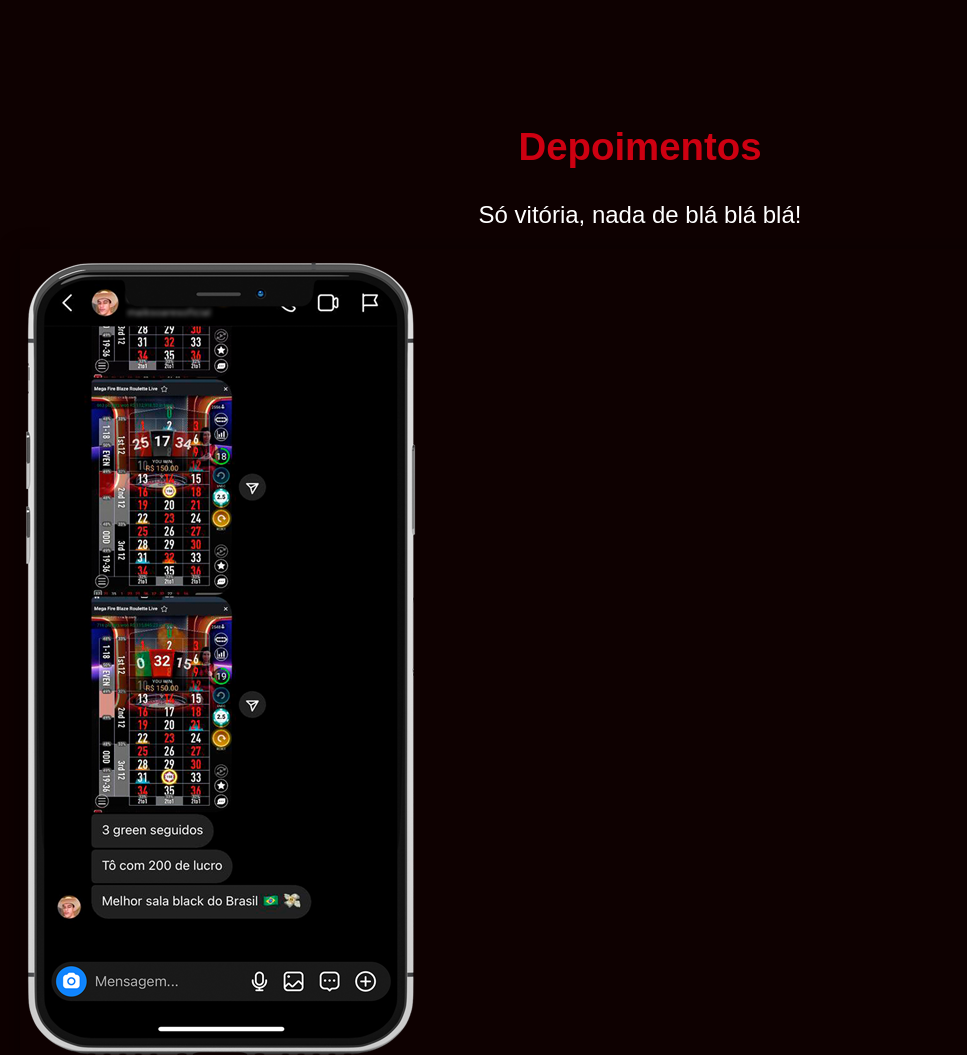
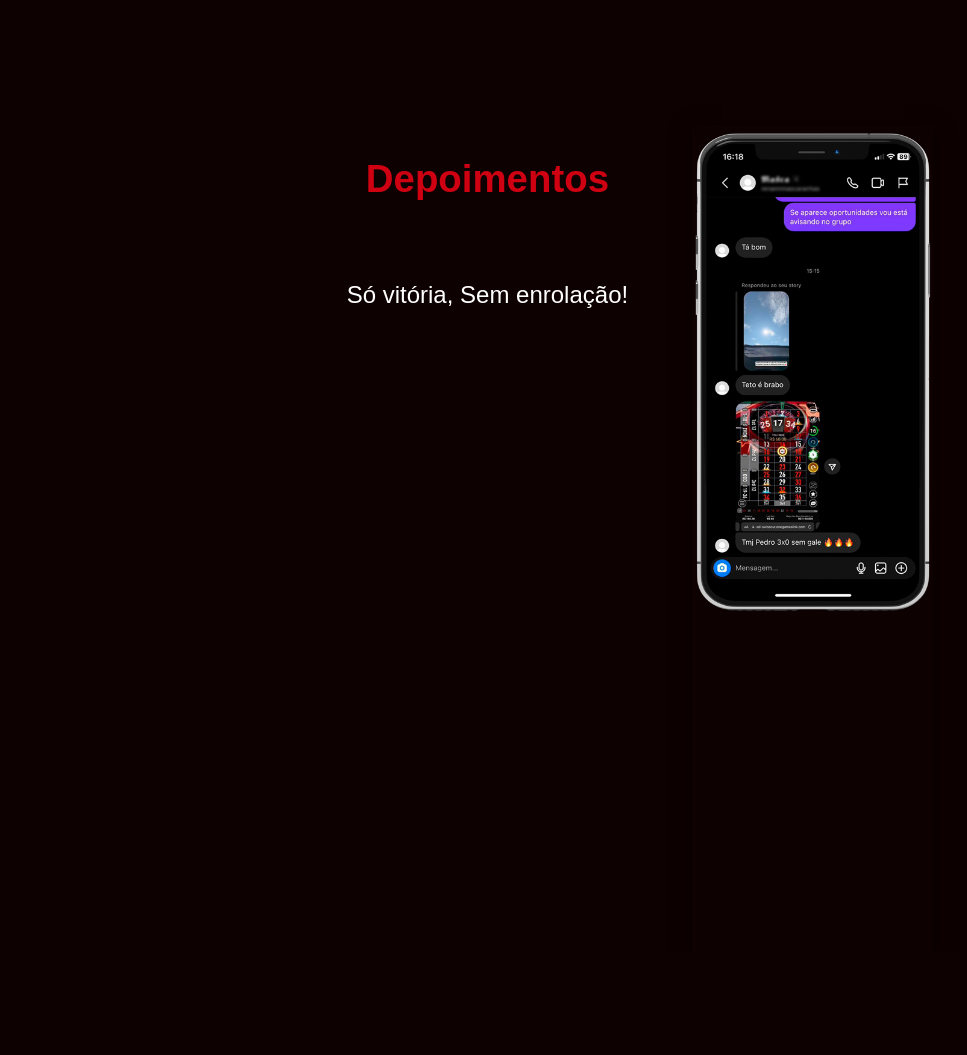
Before and after one commit to LucasViniciusNunesCosta/SpotAcademy, a plain HTML site: page assets/index.html in a window 1280 px wide. Shown: the part 954-2009 px from the top of the page, without its empty margins (0-967 px from the left). After the commit the page ends 1907 px from the top, so only its background shows below. Drawn offline with Linux system fonts and the light colour scheme.

Commit message:
:style: estilizando secao de depoimentos

```diff
--- a/assets/index.html
+++ b/assets/index.html
@@ -59,17 +59,17 @@
     <div class="depoimentos__container">
         <div class="depoimentos__informacao">
             <h2 class="depoimentos__title">Depoimentos</h2>
-            <h3 class="depoimentos__subtitles">Só vitória, nada de blá blá blá!</h3>
+            <h3 class="depoimentos__subtitles">Só vitória, Sem enrolação!</h3>
         </div>
         <div class="slider">
           <div data-slide="slide" class="slide">
             <div class="slide-items">
-              <img src="Print-02.png" alt="Img" id="img">
-              <img src="Print-03.png" alt="Img" id="img">
-              <img src="Print-04.png" alt="Img" id="img">
-              <img src="Print-05.png" alt="Img" id="img">
-              <img src="Print-06.png" alt="Img" id="img">
-              <img src="Print-07.png" alt="Img" id="img">
+              <img src="Print-02.png" alt="Img" id="img" class="depoimento__img">
+              <img src="Print-03.png" alt="Img" id="img" class="depoimento__img">
+              <img src="Print-04.png" alt="Img" id="img" class="depoimento__img">
+              <img src="Print-05.png" alt="Img" id="img" class="depoimento__img">
+              <img src="Print-06.png" alt="Img" id="img" class="depoimento__img">
+              <img src="Print-07.png" alt="Img" id="img" class="depoimento__img">
             <div>
             <nav class="slide-nav">
               <div class="slide-thumb"></div>
--- a/assets/script.js
+++ b/assets/script.js
@@ -44,7 +44,7 @@ class SlideStories {
 
     autoSlide() {
       clearTimeout(this.timeout);
-      this.timeout = setTimeout(this.next, 5000);
+      this.timeout = setTimeout(this.next, 2500);
     }
 
     init() {
--- a/assets/style.css
+++ b/assets/style.css
@@ -105,9 +105,18 @@ body{
 }
 .depoimentos__container{
     margin-top: 8rem;
+    display: flex;
+    align-items: center;
+    justify-content: center;
+    gap: 4rem;
+    height: 80vh;
 }
 .depoimentos__informacao{
-    text-align: center;
+    display: flex;
+    height: 100%;
+    flex-direction: column;
+    gap: 3rem;
+    align-items: center;
 }
 .depoimentos__title{
     color: #ce0011;
@@ -122,29 +131,14 @@ body{
     font-size: 1.5rem;
     font-weight: 400;
 }
+.depoimento__img{
+    height: 60%;
+}
 
-.neon-background:hover {
-    background: linear-gradient(45deg, #ce0011);
-    box-shadow:
-    0 0 5px #b5b5b5,
-    0 0 7px #b5b5b5,
-    0 0 7px #b5b5b5,
-    0 0 7px #ce0011,
-    0 0 7px #ce0011,
-    0 0 7px #ce0011,
-    0 0 7px #ce0011,
-    0 0 7px #ce0011;
-  }
-::-webkit-scrollbar {
-    width: 6px;
-    background: #4b4b4b23;
-}
-::-webkit-scrollbar-thumb {
-    background: #ce0011;
+.slider{
+    height: 100%;
 }
 .slide {
-    max-width: 100%;
-    margin: 20px auto;
     display: grid;
     box-shadow: 0 4px 20px 2px rgba(0, 0, 0, 0.4);
   }
@@ -208,6 +202,26 @@ body{
     animation: thumb 5s forwards linear;
   }
 
+.neon-background:hover {
+    background: linear-gradient(45deg, #ce0011);
+    box-shadow:
+    0 0 5px #b5b5b5,
+    0 0 7px #b5b5b5,
+    0 0 7px #b5b5b5,
+    0 0 7px #ce0011,
+    0 0 7px #ce0011,
+    0 0 7px #ce0011,
+    0 0 7px #ce0011,
+    0 0 7px #ce0011;
+  }
+::-webkit-scrollbar {
+    width: 6px;
+    background: #4b4b4b23;
+}
+::-webkit-scrollbar-thumb {
+    background: #ce0011;
+}
+
   @keyframes thumb {
     to {
       transform: initial;
```
